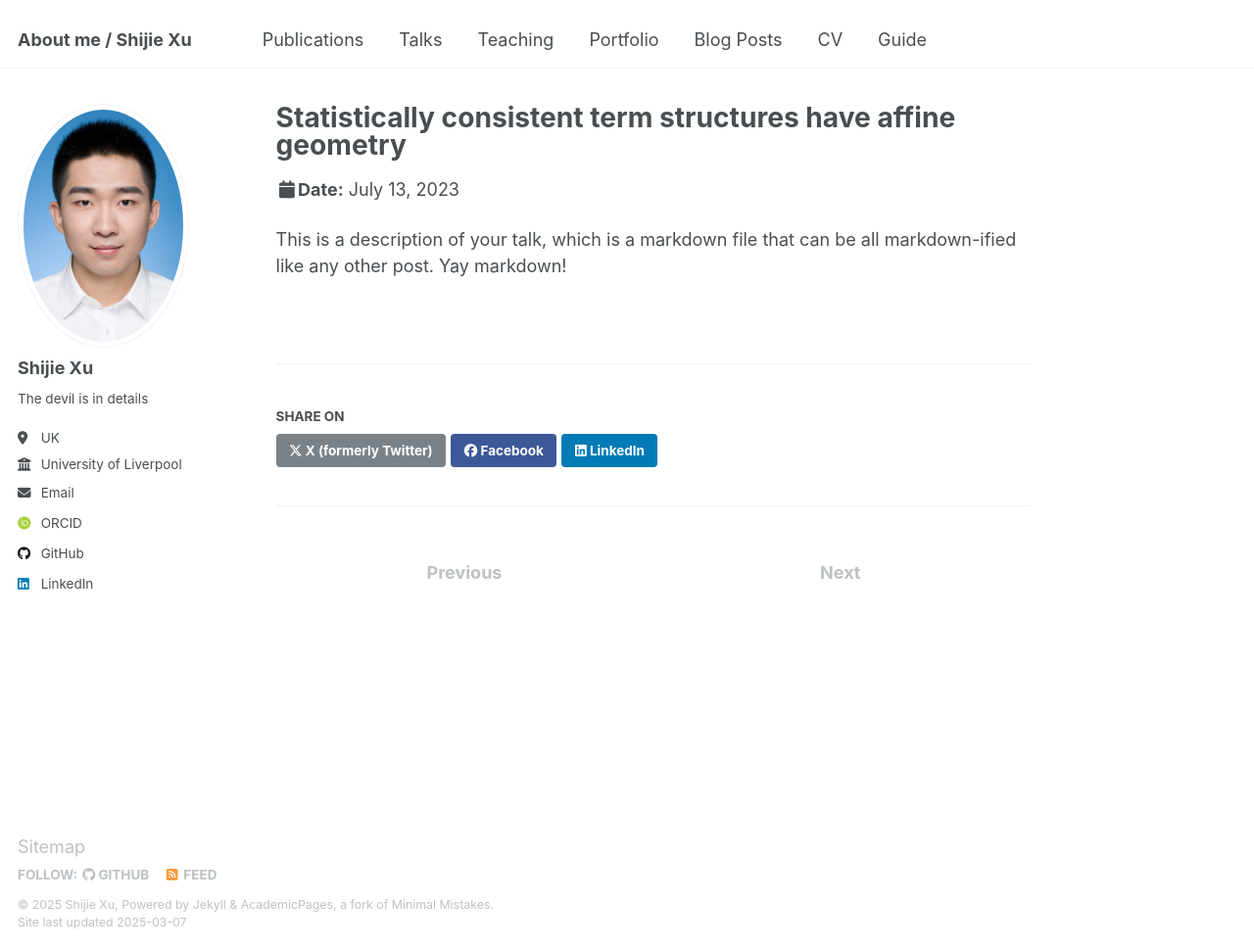
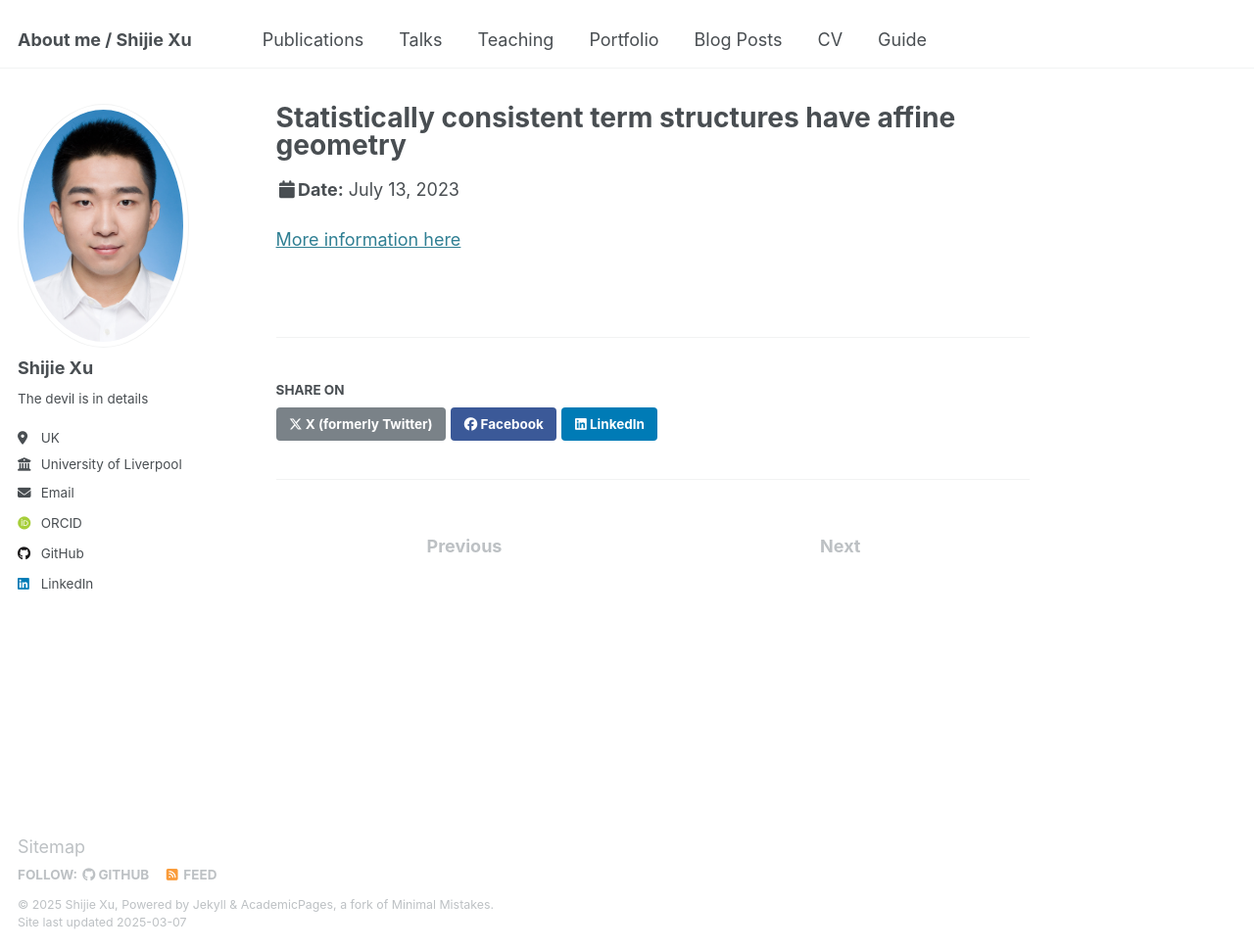
Before and after one commit to ShijieXu1993/uk.github.io, a Jekyll site: the page built from _talks/2012-03-01-talk-1.md, in a window 1280 px wide and 970 px high. Shown: the whole window at 98% size. Built offline with Jekyll 4.4.1, drawn with Linux system fonts in a browser that asks for light colours; some web fonts are replaced.

Commit message:
Update 2012-03-01-talk-1.md

```diff
--- a/_talks/2012-03-01-talk-1.md
+++ b/_talks/2012-03-01-talk-1.md
@@ -2,10 +2,9 @@
 title: "Statistically consistent term structures have affine geometry"
 collection: talks
 type: "Talk"
-permalink: https://www.kcl.ac.uk/events/londonoxfordwarwick-financial-mathematics-workshop-1
+permalink: /2012-03-01-talk-1
 venue: "London/Oxford/Warwick Financial Mathematics Workshop"
 date: 2023-07-13
 location: "KCL, London"
 ---
-
-This is a description of your talk, which is a markdown file that can be all markdown-ified like any other post. Yay markdown!
+[More information here](https://www.kcl.ac.uk/events/londonoxfordwarwick-financial-mathematics-workshop-1)
```
